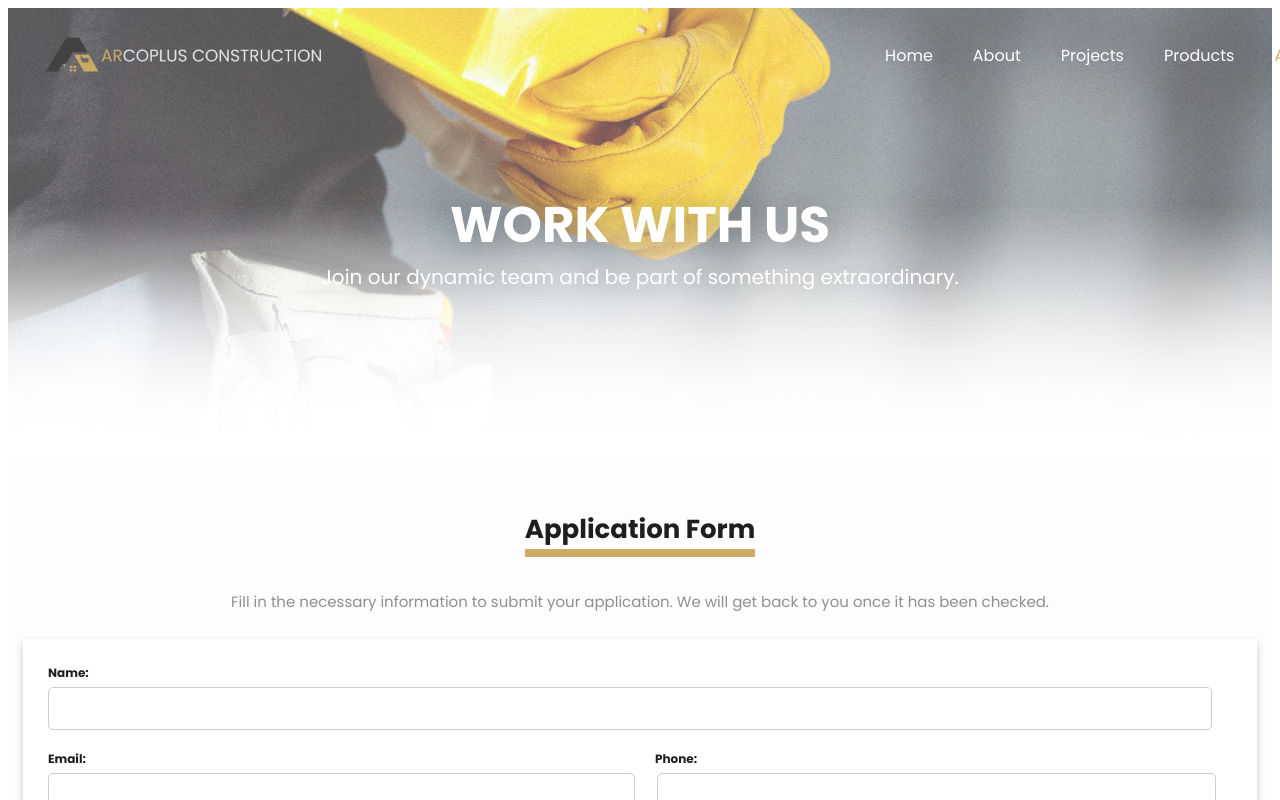
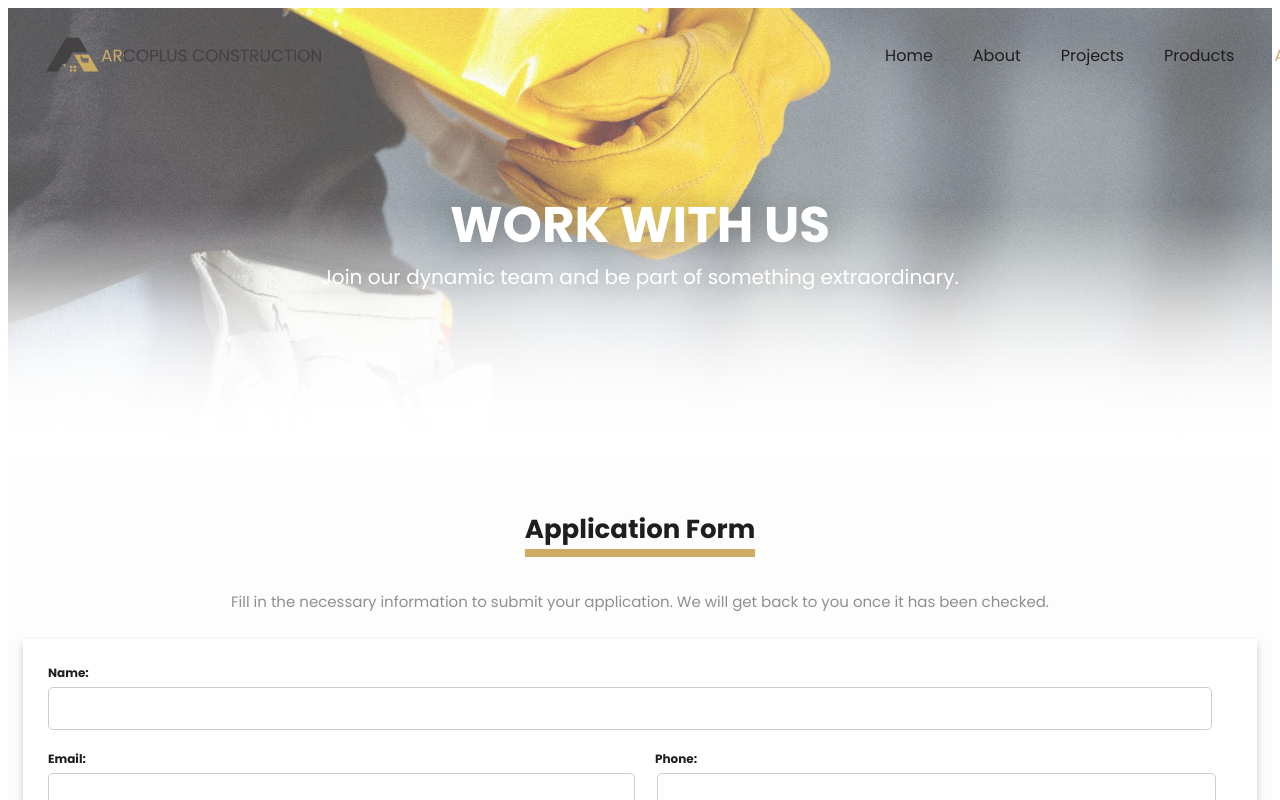
Before and after one commit to drejavu44/arcoplus, a Vue app: page /application in a window 1280 px wide. Shown: the top 800 px of the page. Built offline with nearby package versions, Linux system fonts and the light colour scheme.

Commit message:
new file:   src/assets/logo2.png 	modified:   src/components/footer.vue 	modified:   src/components/navbar-application.vue 	modified:   src/components/navbar.vue

```diff
--- a/src/components/footer.vue
+++ b/src/components/footer.vue
@@ -17,6 +17,7 @@
   justify-content: space-between;
   align-items: center;
   font-family: Poppins, sans-serif;
+  border-top: 5px solid rgba(205, 171, 100, 1);
 
 }
 
--- a/src/components/navbar-application.vue
+++ b/src/components/navbar-application.vue
@@ -1,7 +1,7 @@
 <template>
   <div class="nav-container" :class="{ scrolled: isScrolled }">
     <div class="div">
-      <img src="../assets/logo.png" class="img" />
+      <img src="../assets/logo2.png" class="img" />
     </div>
     <div class="div-2">
       <RouterLink class="nav-item" to="/">Home</RouterLink>
@@ -79,7 +79,7 @@ const scrollToSection = (sectionId) => {
   font-family: Poppins, sans-serif;
   cursor: pointer;
   text-decoration: none;
-  color: white;
+  color: #1e1e1e;
   transition: color 0.3s ease;
 }
 
@@ -94,7 +94,7 @@ const scrollToSection = (sectionId) => {
 }
 
 .nav-container.scrolled {
-  background-color: #1e1e1e;
+  background-color: #ffffffd4;
   padding: 5px 20px;
 }
 
--- a/src/components/navbar.vue
+++ b/src/components/navbar.vue
@@ -1,7 +1,7 @@
 <template>
   <div class="nav-container" :class="{ scrolled: isScrolled }">
     <div class="div">
-      <img src="../assets/logo.png" class="img" @click="scrollToSection('home')" />
+      <img src="../assets/logo2.png" class="img" @click="scrollToSection('home')" />
     </div>
     <div class="div-2">
       <div :class="{ navItem: true, active: activeSection === 'home' }" @click="scrollToSection('home')">Home</div>
@@ -88,7 +88,7 @@ onBeforeUnmount(() => {
   font-family: Poppins, sans-serif;
   cursor: pointer;
   text-decoration: none;
-  color: white;
+  color: #1e1e1e;
   transition: color 0.3s ease;
 }
 
@@ -107,7 +107,7 @@ onBeforeUnmount(() => {
 }
 
 .nav-container.scrolled {
-  background-color: #1e1e1e;
+  background-color: #ffffffd4;
   padding: 5px 20px;
 }
 </style>
```
Also changed, not shown: src/assets/logo2.png (added).
